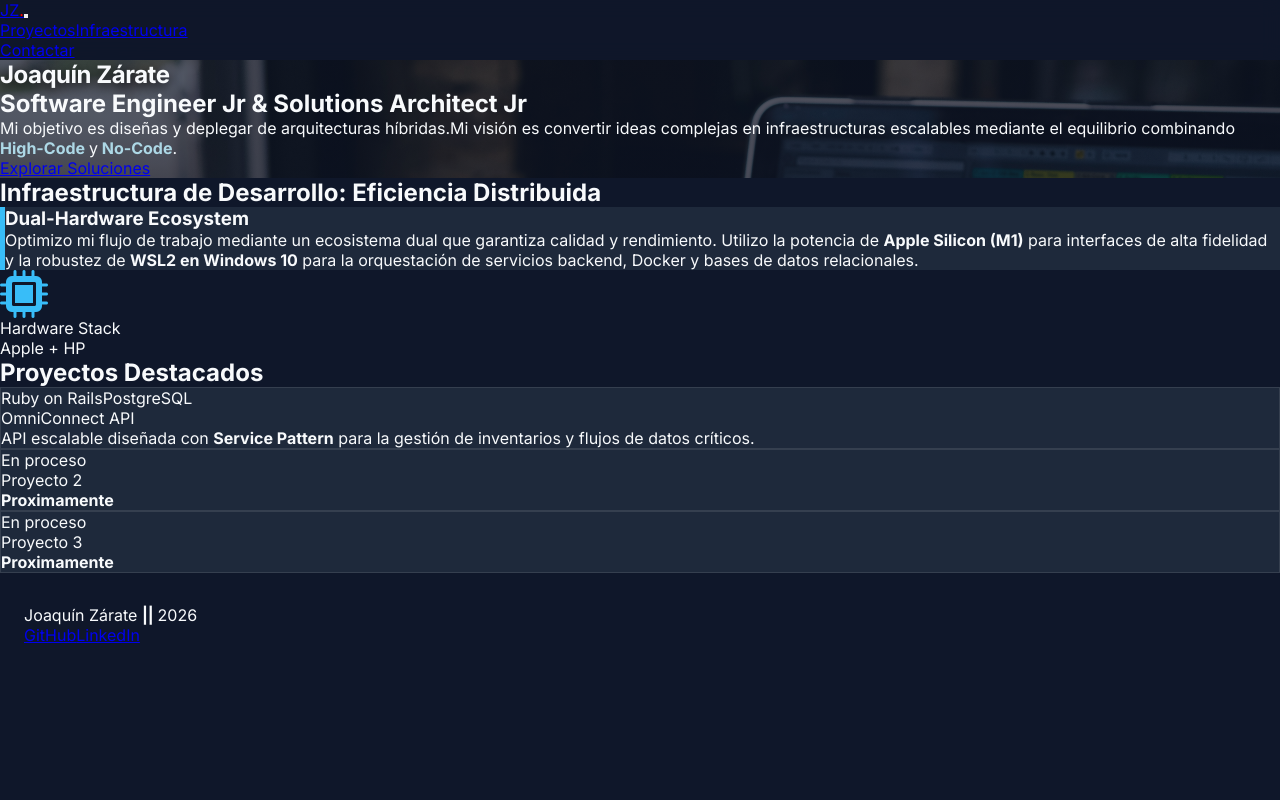
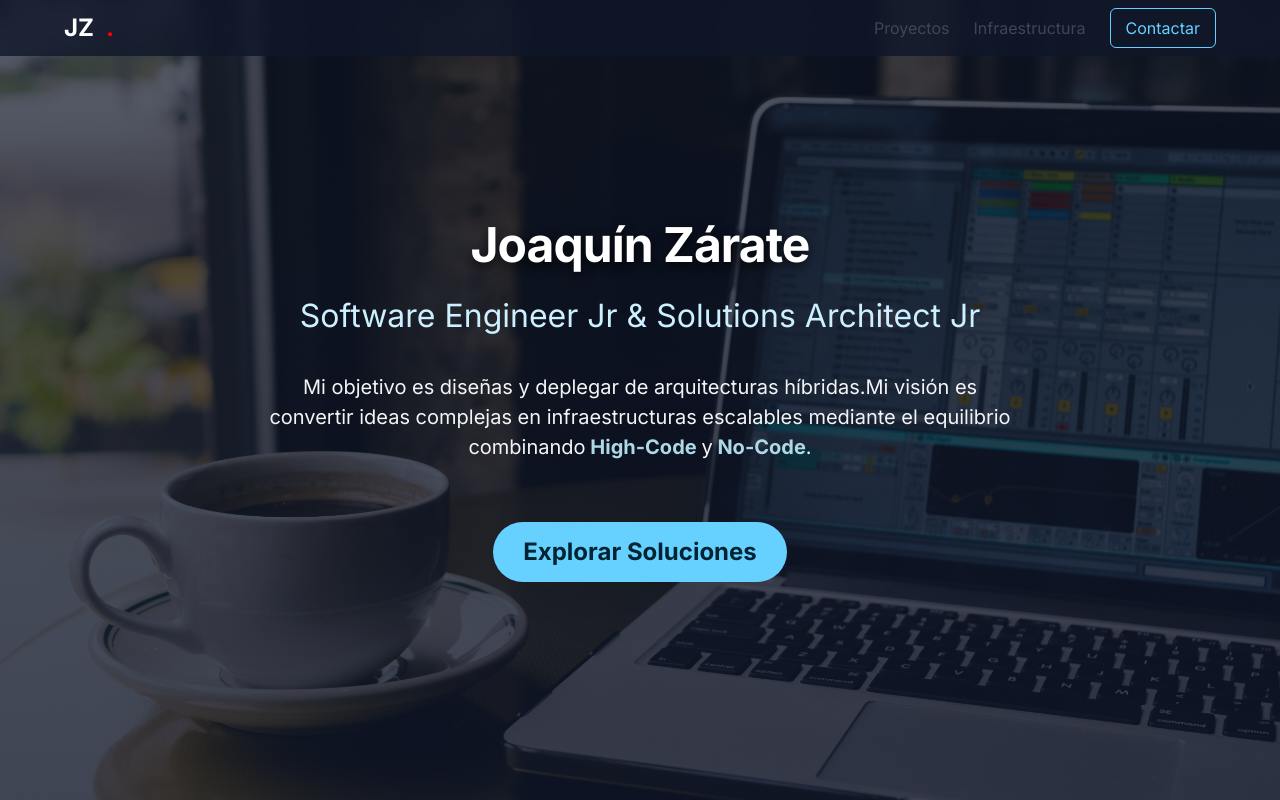
Before and after one commit to ZarAte23/mi_portafolio_jzs, a Next.js app: page / in a window 1280 px wide. Shown: the top 800 px of the page. Built offline with nearby package versions, Linux system fonts and the light colour scheme.

Commit message:
fix: arquitectura de layout con CDN y limpieza de package.json

```diff
--- a/package.json
+++ b/package.json
@@ -9,6 +9,7 @@
     "lint": "eslint"
   },
   "dependencies": {
+    "bulma": "^1.0.4",
     "next": "16.1.2",
     "react": "19.2.3",
     "react-dom": "19.2.3"
--- a/src/app/layout.tsx
+++ b/src/app/layout.tsx
@@ -16,6 +16,11 @@ export default function RootLayout({
   return (
     <html lang="es">
       <head>
+        {/* Bulma CSS via CDN - Solución infalible para Vercel */}
+        <link
+          rel="stylesheet"
+          href="https://cdn.jsdelivr.net/npm/bulma@1.0.2/css/bulma.min.css"
+        />
         {/* Font Awesome para los iconos del Búnker */}
         <link
           rel="stylesheet"
@@ -24,7 +29,7 @@ export default function RootLayout({
       </head>
       <body>
          <Navbar />
-        {children}
+         <main>{children}</main>
       </body>
     </html>
   );
```
Also changed, not shown: 1 other file (tests, documents, lock files or other folders).
